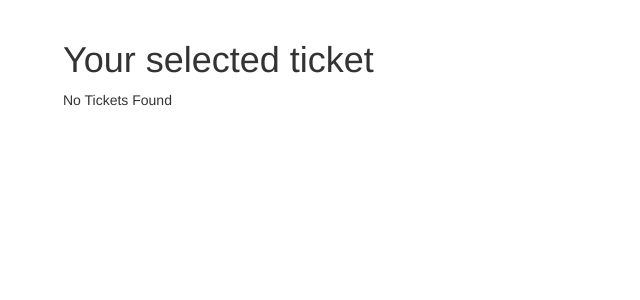
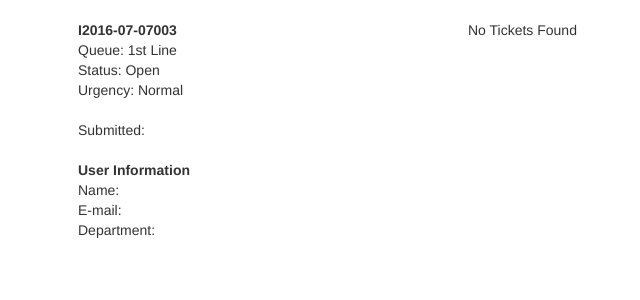
Before and after one commit to fergals/honours, a PHP site: page /ticket.php?id=1 in a window 1280 px wide. Shown: the part 51-351 px from the top of the page, without its empty margins (7-647 px from the left). Run offline with PHP 8.4, Linux system fonts and the light colour scheme; data that the repository does not hold is empty.

Commit message:
Added ticket information to ticketview
Logic is next step

```diff
--- a/header.php
+++ b/header.php
@@ -10,10 +10,10 @@
 
 <body>
     <nav class="navbar navbar-static-top navbar-dark bg-inverse">
-      <a class="navbar-brand" href="#">HELP</a>
+      <a class="navbar-brand" href="index.php">HELP</a>
       <ul class="nav navbar-nav">
         <li class="nav-item active">
-          <a class="nav-link" href="#">Home <span class="sr-only">(current)</span></a>
+          <a class="nav-link" href="index.php">Home <span class="sr-only">(current)</span></a>
         </li>
         <li class="nav-item">
           <a class="nav-link" href="submit.php">Submit New Ticket</a>
--- a/index.php
+++ b/index.php
@@ -13,8 +13,8 @@ if ($result->num_rows > 0) {
     // output data of each row
     while($row = $result->fetch_assoc()) {
         echo $row["tID"];
-        echo " - Submitted: " . $row["date"];
-        echo "<a href=\"ticket.php?id=".$row['id']."\"> Open Ticket</a><br />";
+        echo " - Submitted: " . $row["date"] . " ";
+        echo "<a href=\"ticket.php?id=".$row['id']."\">Open Ticket</a><br />";
     }
 
 } else {
--- a/ticket.php
+++ b/ticket.php
@@ -2,24 +2,40 @@
 include_once 'dbconnect.php';
 include 'header.php'; ?>
 
-<div id="content">
-  <h1>Your selected ticket</h1>
+<div class="container">
+<div class="row">
+  <div class="col-xs-4">
+    <strong>I2016-07-07003</strong><br />
+    Queue: 1st Line<br />
+    Status: Open<br />
+    Urgency: Normal<br /></br>
 
+    Submitted: <br /><br />
+
+    <strong>User Information</strong><br />
+    Name:<br />
+    E-mail:<br />
+    Department:<br />
+
+  </div>
+
+
+  <div class="col-xs-6">
   <?php
   $ticketid = $_GET['id'];
   $sql = "SELECT * FROM ticket WHERE id = '$ticketid'";
-$username = "Select username FROM users WHERE id = 1";
   $result = $con->query($sql);
 
   if ($result->num_rows > 0) {
       // output data of each row
       while($row = $result->fetch_assoc()) {
-        echo "<div='ticket'>" . $row["tID"] . " Submitted by: ". $username . "(" . $row["status"] . ")<br />";
-        echo $row["query"];
-        echo "<div id='ticket-reply'>
-              <form action='submitsqli.php' method='post' /><p>
-              Query: <input type='text' name='query' />
-              <input type='submit' value='Submit' />
+          echo $row["query"] . "<br /><br />";
+          echo "<hr />";
+
+          echo "<div class='form-group'>
+                <form action='submitsqli.php' method='post'>
+                <textarea class='form-control' rows='5' id='comment'></textarea>
+                <button type='submit' class='btn btn-default'>Submit</button>
                 </form>
                 </div>";
       }
@@ -29,6 +45,8 @@ if ($result->num_rows > 0) {
   }
 
   ?>
+  </div>
+</div>
 
 </div>
 
```
Lines whose indentation alone changed are shown as unchanged.
